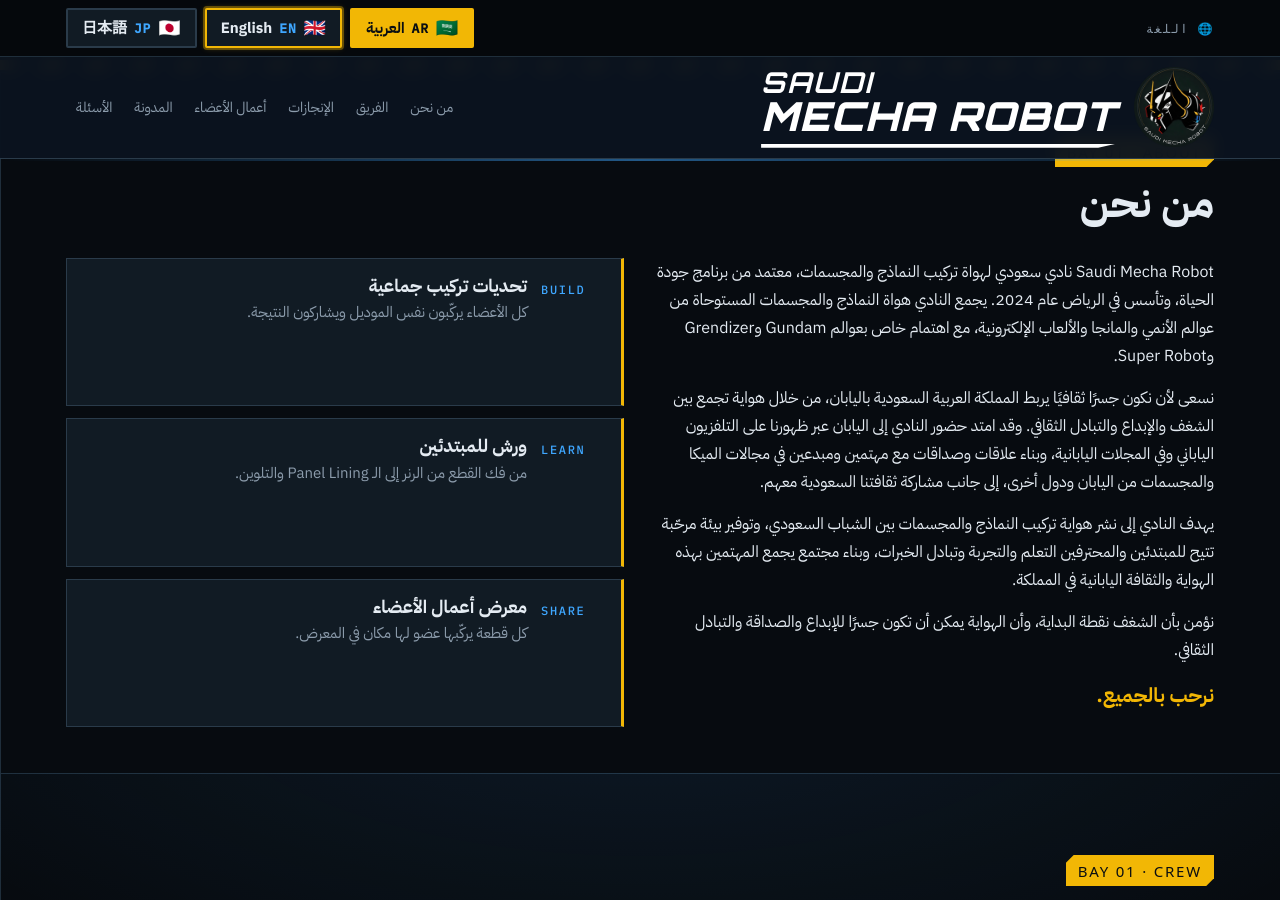
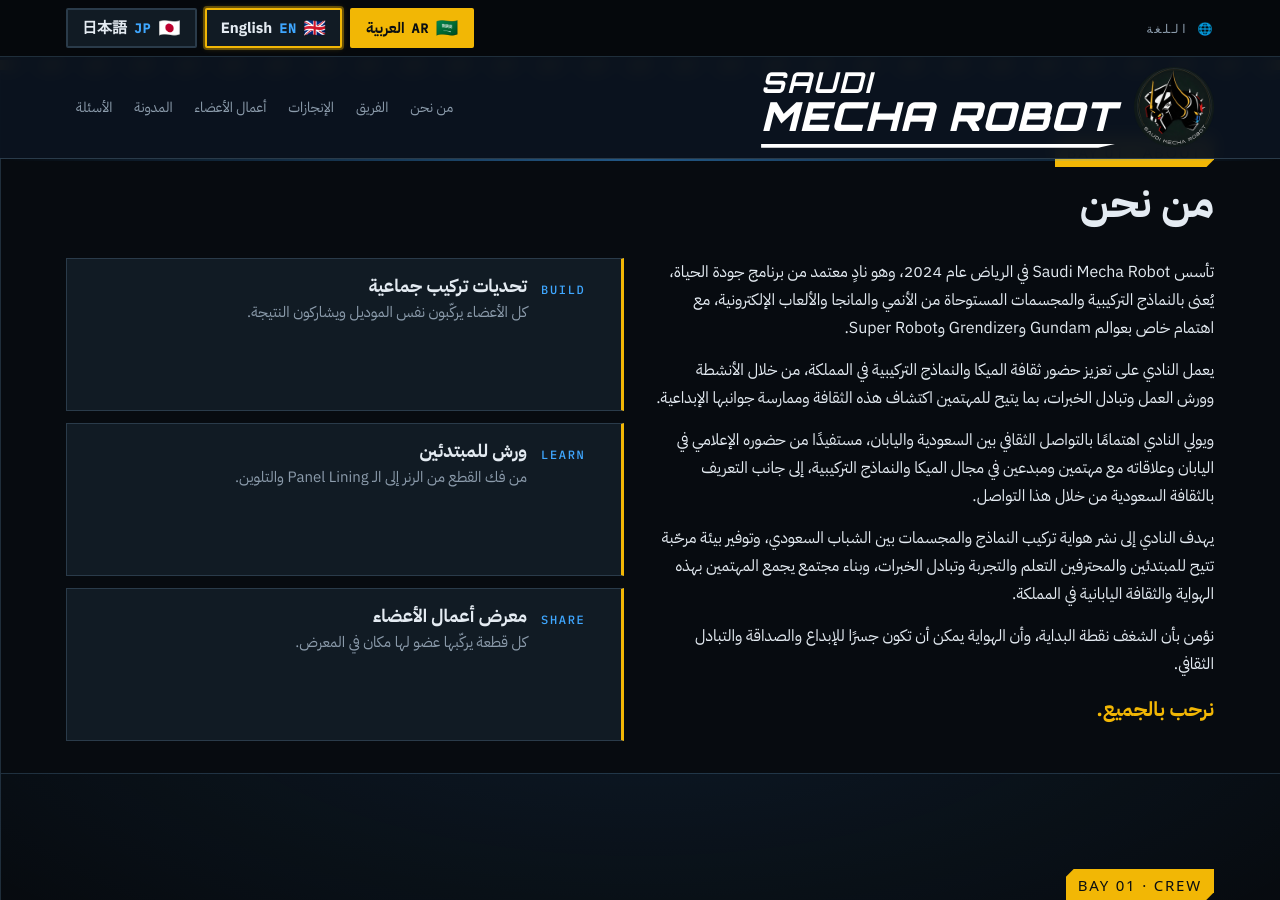
Before and after one commit to SaudiMechaRobot/SaudiMechaRobot.github.io, a Jekyll site: the page built from index.html, in a window 1280 px wide and 900 px high, scrolled down 1027 px. Built offline with Jekyll 4.4.1, drawn with Linux system fonts in a browser that asks for light colours; some web fonts are replaced.

Commit message:
Add files via upload

```diff
--- a/_data/i18n.yml
+++ b/_data/i18n.yml
@@ -58,9 +58,11 @@
   suggest_link: عرض بالعربية
   alt_lang: en
   other_langs: 'اقرأ هذا المقال بلغة أخرى:'
+  about_lead: Saudi Mecha Robot — نادٍ سعودي للثقافة الميكا والنماذج التركيبية
   about_paras:
-  - Saudi Mecha Robot نادي سعودي لهواة تركيب النماذج والمجسمات، معتمد من برنامج جودة الحياة، وتأسس في الرياض عام 2024. يجمع النادي هواة النماذج والمجسمات المستوحاة من عوالم الأنمي والمانجا والألعاب الإلكترونية، مع اهتمام خاص بعوالم Gundam وGrendizer وSuper Robot.
-  - نسعى لأن نكون جسرًا ثقافيًا يربط المملكة العربية السعودية باليابان، من خلال هواية تجمع بين الشغف والإبداع والتبادل الثقافي. وقد امتد حضور النادي إلى اليابان عبر ظهورنا على التلفزيون الياباني وفي المجلات اليابانية، وبناء علاقات وصداقات مع مهتمين ومبدعين في مجالات الميكا والمجسمات من اليابان ودول أخرى، إلى جانب مشاركة ثقافتنا السعودية معهم.
+  - تأسس Saudi Mecha Robot في الرياض عام 2024، وهو نادٍ معتمد من برنامج جودة الحياة، يُعنى بالنماذج التركيبية والمجسمات المستوحاة من الأنمي والمانجا والألعاب الإلكترونية، مع اهتمام خاص بعوالم Gundam وGrendizer وSuper Robot.
+  - يعمل النادي على تعزيز حضور ثقافة الميكا والنماذج التركيبية في المملكة، من خلال الأنشطة وورش العمل وتبادل الخبرات، بما يتيح للمهتمين اكتشاف هذه الثقافة وممارسة جوانبها الإبداعية.
+  - ويولي النادي اهتمامًا بالتواصل الثقافي بين السعودية واليابان، مستفيدًا من حضوره الإعلامي في اليابان وعلاقاته مع مهتمين ومبدعين في مجال الميكا والنماذج التركيبية، إلى جانب التعريف بالثقافة السعودية من خلال هذا التواصل.
   - يهدف النادي إلى نشر هواية تركيب النماذج والمجسمات بين الشباب السعودي، وتوفير بيئة مرحّبة تتيح للمبتدئين والمحترفين التعلم والتجربة وتبادل الخبرات، وبناء مجتمع يجمع المهتمين بهذه الهواية والثقافة اليابانية في المملكة.
   - نؤمن بأن الشغف نقطة البداية، وأن الهواية يمكن أن تكون جسرًا للإبداع والصداقة والتبادل الثقافي.
   - نرحب بالجميع.
```
